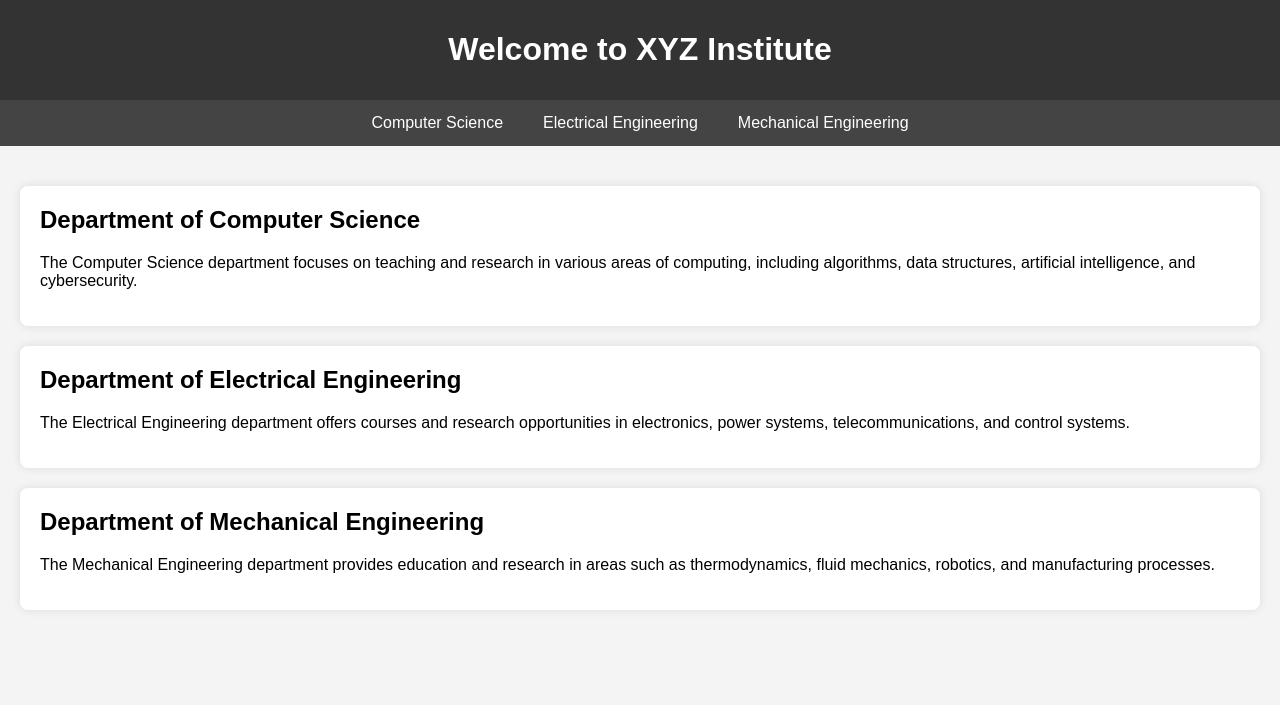
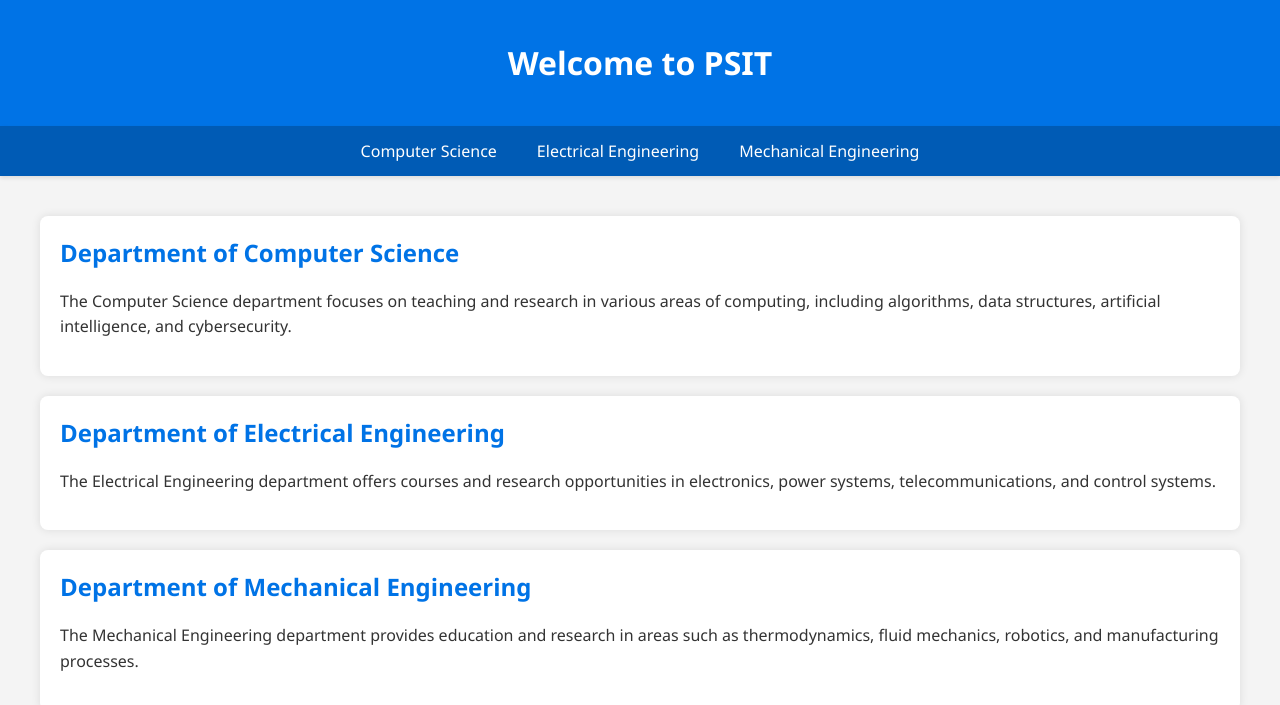
Before and after one commit to PiyushKapoor-14012003/Web-Technology-Lab, a plain HTML site: page 3rd-Year/Experiment 1/index.html in a window 1280 px wide. Drawn offline with Linux system fonts and the light colour scheme.

Commit message:
UI enhanced

```diff
--- a/3rd-Year/Experiment 1/index.html
+++ b/3rd-Year/Experiment 1/index.html
@@ -6,33 +6,39 @@
     <title>Pranveer Singh Institute of Technology</title>
     <style>
         body {
-            font-family: Arial, sans-serif;
+            font-family: 'Segoe UI', Tahoma, Geneva, Verdana, sans-serif;
             margin: 0;
             padding: 0;
             background-color: #f4f4f4;
+            color: #333;
         }
         header {
-            background-color: #333;
+            background-color: #0073e6;
             color: #fff;
-            padding: 10px 0;
+            padding: 20px 0;
             text-align: center;
+            box-shadow: 0 2px 4px rgba(0, 0, 0, 0.1);
         }
         nav {
             display: flex;
             justify-content: center;
-            background-color: #444;
+            background-color: #005bb5;
+            box-shadow: 0 2px 4px rgba(0, 0, 0, 0.1);
         }
         nav a {
             color: #fff;
             padding: 14px 20px;
             text-decoration: none;
             text-align: center;
+            transition: background-color 0.3s;
         }
         nav a:hover {
-            background-color: #555;
+            background-color: #004494;
         }
         .container {
             padding: 20px;
+            max-width: 1200px;
+            margin: 0 auto;
         }
         .department {
             background-color: #fff;
@@ -40,15 +46,31 @@
             padding: 20px;
             border-radius: 8px;
             box-shadow: 0 0 10px rgba(0, 0, 0, 0.1);
+            transition: transform 0.3s;
+        }
+        .department:hover {
+            transform: translateY(-5px);
         }
         .department h2 {
             margin-top: 0;
+            color: #0073e6;
+        }
+        .department p {
+            line-height: 1.6;
+        }
+        @media (max-width: 768px) {
+            nav {
+                flex-direction: column;
+            }
+            nav a {
+                padding: 10px;
+            }
         }
     </style>
 </head>
 <body>
     <header>
-        <h1>Welcome to XYZ Institute</h1>
+        <h1>Welcome to PSIT</h1>
     </header>
     <nav>
         <a href="#cs">Computer Science</a>
```
